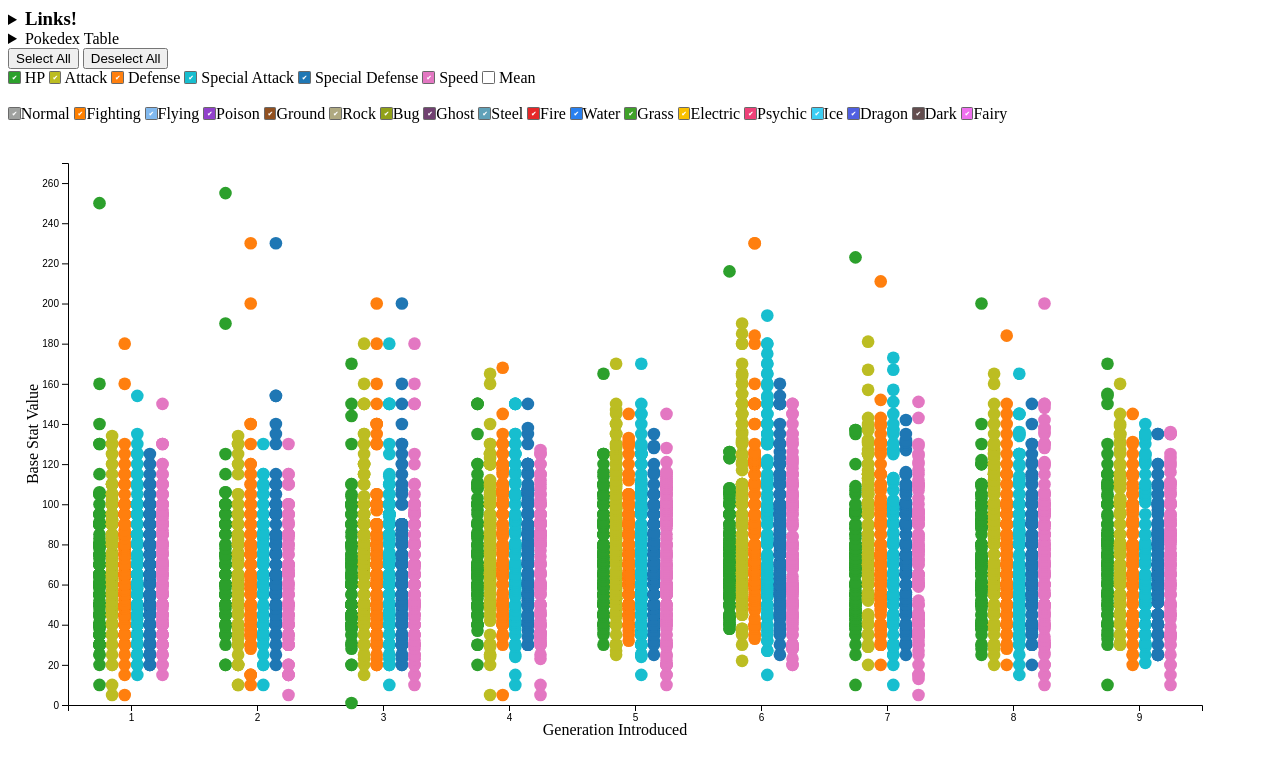
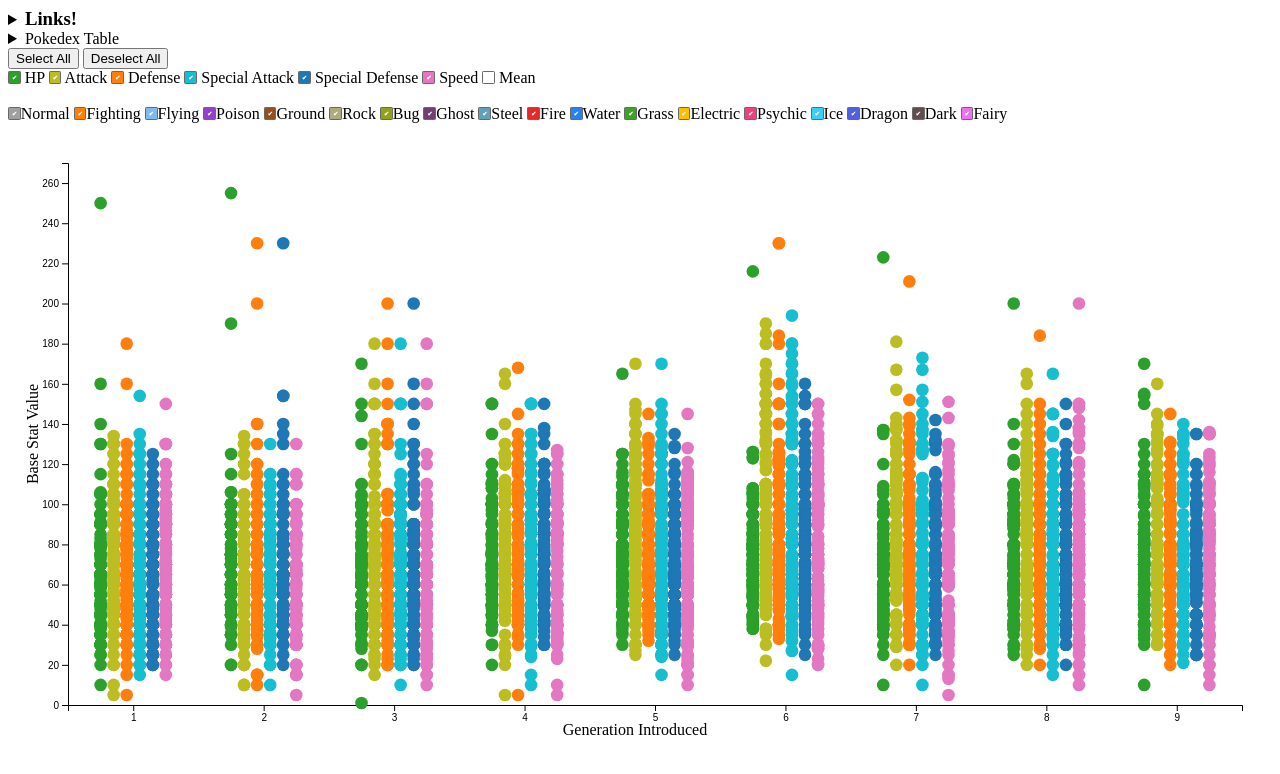
Before and after one commit to marslee-afk/pandasD3pokedex, a plain HTML site: page index.html in a window 1280 px wide. Drawn offline with nearby package versions, Linux system fonts and the light colour scheme.

Commit message:
Update index.html

```diff
--- a/index.html
+++ b/index.html
@@ -400,7 +400,7 @@
                   truWidth = document.querySelector('div#graphs').scrollWidth-10,
                   margin = 40,
                   height = truHeight-margin*2,
-                  width = truWidth-margin*2,
+                  width = truWidth-margin,
                   ra = document.querySelector('div#graphs').scrollWidth/200
             console.log(truWidth+10, ra)
 
```
